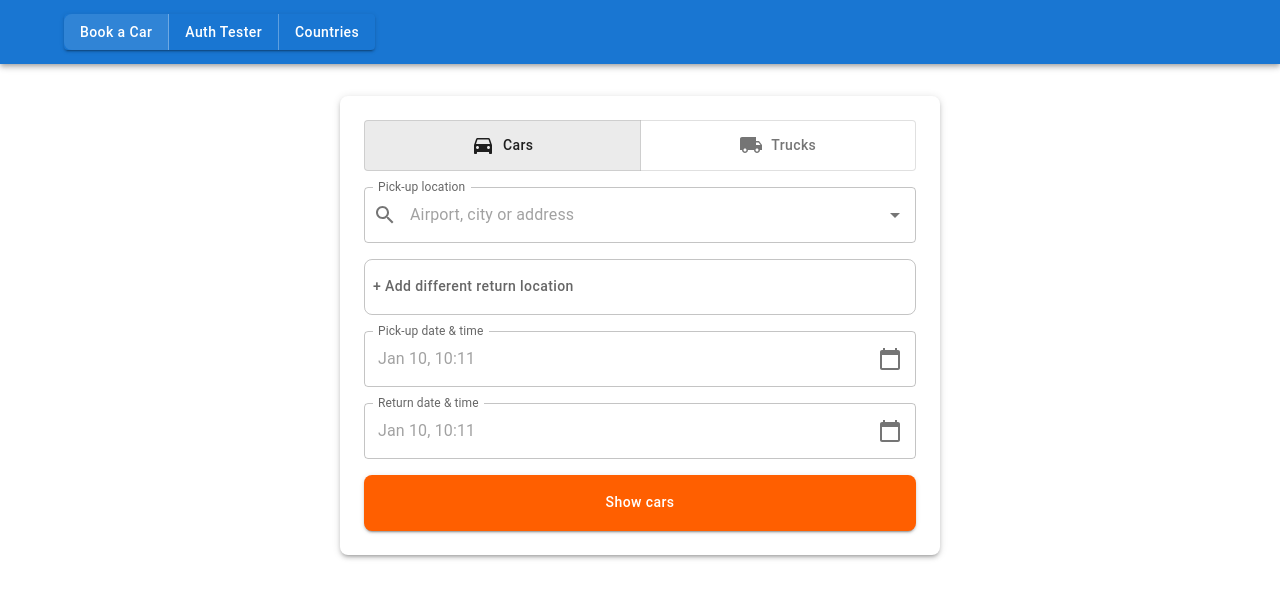
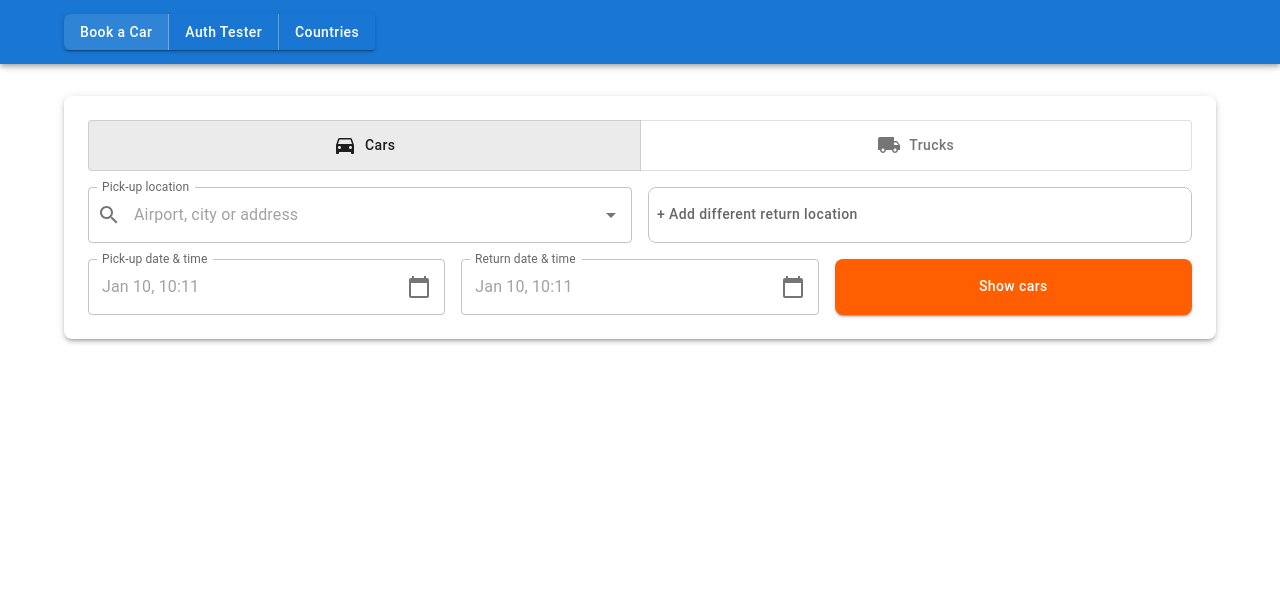
Before and after one commit to djo42/nova-agent, a Next.js app: page /booking in a window 1280 px wide. Shown: the top 598 px of the page. Built offline with nearby package versions, Linux system fonts and the light colour scheme; no server answers.

Commit message:
Improve responsiveness of reservation mask

```diff
--- a/src/components/booking/BookingMask.tsx
+++ b/src/components/booking/BookingMask.tsx
@@ -167,7 +167,7 @@ export const BookingMask = () => {
         overflow: 'hidden',
         backgroundColor: 'white',
         width: '100%',
-        maxWidth: '600px',
+        maxWidth: { xs: '600px', md: '1200px' },
         margin: '0 auto',
         '& .MuiOutlinedInput-root': {
           '&.Mui-focused .MuiOutlinedInput-notchedOutline': {
@@ -207,7 +207,9 @@ export const BookingMask = () => {
             </ToggleButton>
           </ToggleButtonGroup>
 
-          {/* Pickup Location */}
+          {/* Mobile Layout */}
+          <Box sx={{ display: { xs: 'block', md: 'none' } }}>
+            <Stack spacing={2}>
               <StationAutocomplete
                 value={formData.pickupStation}
                 onChange={handleStationChange('pickup')}
@@ -222,7 +224,6 @@ export const BookingMask = () => {
                 placeholder="Airport, city or address"
               />
 
-          {/* Return Location */}
               {differentReturnLocation ? (
                 <StationAutocomplete
                   value={formData.returnStation}
@@ -256,7 +257,6 @@ export const BookingMask = () => {
                 </Button>
               )}
 
-          {/* Dates */}
               <TextField
                 fullWidth
                 label="Pick-up date & time"
@@ -295,7 +295,6 @@ export const BookingMask = () => {
                 }}
               />
 
-          {/* Search Button */}
               <Button
                 variant="contained"
                 fullWidth
@@ -309,6 +308,135 @@ export const BookingMask = () => {
               >
                 Show cars
               </Button>
+            </Stack>
+          </Box>
+
+          {/* Desktop Layout */}
+          <Box sx={{ display: { xs: 'none', md: 'block' } }}>
+            <Grid container spacing={2}>
+              {/* First Row */}
+              <Grid container item spacing={2}>
+                {/* Pickup Location */}
+                <Grid item md={6}>
+                  <StationAutocomplete
+                    value={formData.pickupStation}
+                    onChange={handleStationChange('pickup')}
+                    label="Pick-up location"
+                    InputProps={{
+                      startAdornment: (
+                        <InputAdornment position="start">
+                          <SearchIcon />
+                        </InputAdornment>
+                      ),
+                    }}
+                    placeholder="Airport, city or address"
+                  />
+                </Grid>
+
+                {/* Return Location */}
+                <Grid item md={6}>
+                  {differentReturnLocation ? (
+                    <StationAutocomplete
+                      value={formData.returnStation}
+                      onChange={handleStationChange('return')}
+                      label="Return location"
+                      InputProps={{
+                        startAdornment: (
+                          <InputAdornment position="start">
+                            <SearchIcon />
+                          </InputAdornment>
+                        ),
+                      }}
+                    />
+                  ) : (
+                    <Button
+                      onClick={() => setDifferentReturnLocation(true)}
+                      sx={{
+                        height: '56px',
+                        width: '100%',
+                        justifyContent: 'flex-start',
+                        textTransform: 'none',
+                        color: 'text.secondary',
+                        border: '1px solid rgba(0, 0, 0, 0.23)',
+                        '&:hover': {
+                          border: '1px solid rgba(0, 0, 0, 0.87)',
+                          backgroundColor: 'transparent',
+                        }
+                      }}
+                    >
+                      + Add different return location
+                    </Button>
+                  )}
+                </Grid>
+              </Grid>
+
+              {/* Second Row */}
+              <Grid container item spacing={2}>
+                {/* Dates */}
+                <Grid item md={8}>
+                  <Grid container spacing={2}>
+                    <Grid item sm={6}>
+                      <TextField
+                        fullWidth
+                        label="Pick-up date & time"
+                        placeholder={today}
+                        value={formatDateTimeDisplay(pickupDate)}
+                        onClick={handleDateFieldClick}
+                        InputProps={{
+                          readOnly: true,
+                          endAdornment: (
+                            <InputAdornment position="end">
+                              <CalendarTodayIcon />
+                            </InputAdornment>
+                          ),
+                        }}
+                        InputLabelProps={{
+                          shrink: true,
+                        }}
+                      />
+                    </Grid>
+                    <Grid item sm={6}>
+                      <TextField
+                        fullWidth
+                        label="Return date & time"
+                        placeholder={today}
+                        value={formatDateTimeDisplay(returnDate)}
+                        onClick={handleDateFieldClick}
+                        InputProps={{
+                          readOnly: true,
+                          endAdornment: (
+                            <InputAdornment position="end">
+                              <CalendarTodayIcon />
+                            </InputAdornment>
+                          ),
+                        }}
+                        InputLabelProps={{
+                          shrink: true,
+                        }}
+                      />
+                    </Grid>
+                  </Grid>
+                </Grid>
+
+                {/* Search Button */}
+                <Grid item md={4}>
+                  <Button
+                    variant="contained"
+                    fullWidth
+                    sx={{
+                      height: '56px',
+                      backgroundColor: SIXT_ORANGE,
+                      '&:hover': {
+                        backgroundColor: '#cc4c00',
+                      },
+                    }}
+                  >
+                    Show cars
+                  </Button>
+                </Grid>
+              </Grid>
+            </Grid>
+          </Box>
         </Stack>
       </Box>
 
```
Lines whose indentation alone changed are shown as unchanged.
